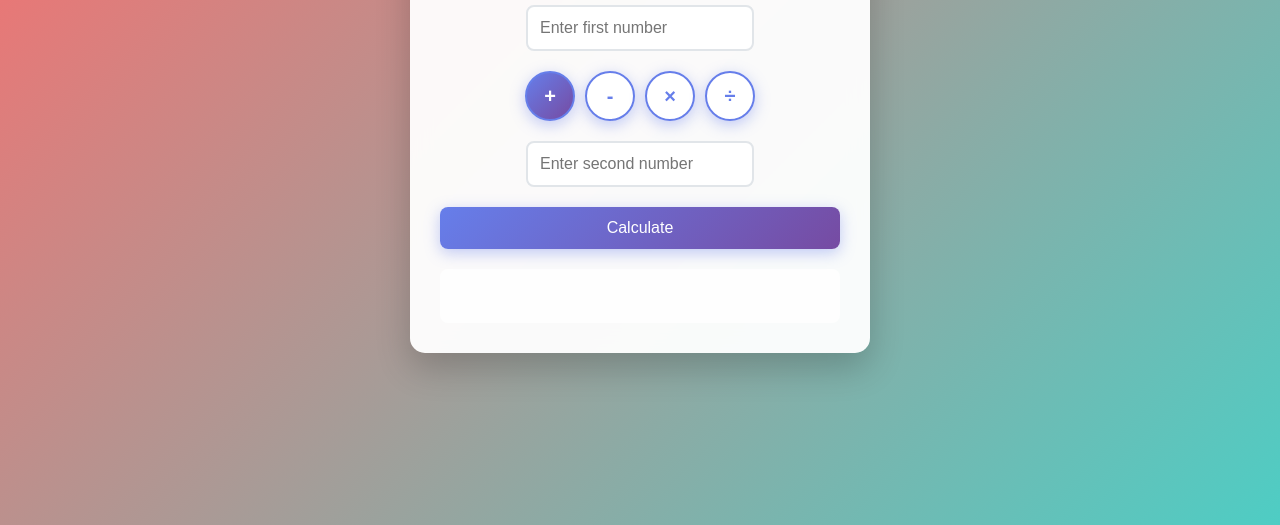
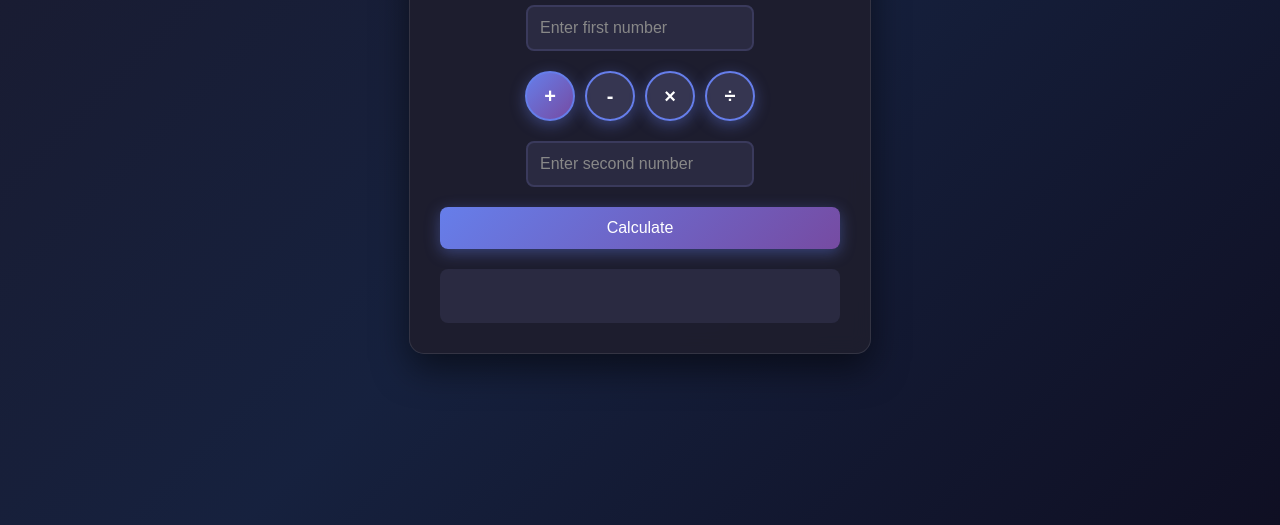
Before and after one commit to thejas1ga22cs177/calculator, a website: page public/index.html in a window 1280 px wide. Shown: the part 275-800 px from the top of the page. Drawn offline with Linux system fonts and the light colour scheme.

Commit message:
Switched to stunning dark theme with deep space gradients

```diff
--- a/public/styles.css
+++ b/public/styles.css
@@ -1,22 +1,24 @@
 body {
   font-family: 'Arial', sans-serif;
-  background: linear-gradient(135deg, #ff6b6b 0%, #4ecdc4 100%);
+  background: linear-gradient(135deg, #1a1a2e 0%, #16213e 50%, #0f0f23 100%);
   display: flex;
   justify-content: center;
   align-items: center;
   height: 100vh;
   margin: 0;
+  color: #ffffff;
 }
 
 .calculator {
-  background: rgba(255, 255, 255, 0.95);
+  background: rgba(30, 30, 46, 0.95);
   padding: 30px;
   border-radius: 15px;
-  box-shadow: 0 15px 35px rgba(0, 0, 0, 0.2);
+  box-shadow: 0 15px 35px rgba(0, 0, 0, 0.5);
   text-align: center;
   max-width: 400px;
   width: 100%;
   backdrop-filter: blur(10px);
+  border: 1px solid rgba(255, 255, 255, 0.1);
   animation: slideIn 0.8s ease-out;
 }
 
@@ -32,7 +34,7 @@ body {
 }
 
 h1 {
-  color: #333;
+  color: #ffffff;
   margin-bottom: 20px;
   background: linear-gradient(135deg, #ff6b6b 0%, #4ecdc4 100%);
   -webkit-background-clip: text;
@@ -63,8 +65,8 @@ h1 {
   width: 50px;
   height: 50px;
   border: 2px solid #667eea;
-  background: rgba(255, 255, 255, 0.9);
-  color: #667eea;
+  background: rgba(60, 60, 90, 0.8);
+  color: #ffffff;
   border-radius: 50%;
   font-size: 20px;
   font-weight: bold;
@@ -79,20 +81,34 @@ h1 {
   background: #667eea;
   color: white;
   transform: scale(1.1);
+  border-color: #667eea;
 }
 
 .operator-btn.selected {
   background: linear-gradient(135deg, #667eea 0%, #764ba2 100%);
   color: white;
   box-shadow: 0 4px 15px rgba(102, 126, 234, 0.4);
+  border-color: #667eea;
 }
 
 input {
   padding: 12px;
-  border: 2px solid #e1e5e9;
+  border: 2px solid #3a3a5c;
   border-radius: 8px;
   font-size: 16px;
+  background: rgba(45, 45, 70, 0.8);
+  color: #ffffff;
   transition: border-color 0.3s ease;
+}
+
+input::placeholder {
+  color: #888;
+}
+
+input:focus {
+  outline: none;
+  border-color: #667eea;
+  box-shadow: 0 0 0 3px rgba(102, 126, 234, 0.2);
 }
 
 input:focus, select:focus {
@@ -131,11 +147,11 @@ button:active {
 #result {
   margin-top: 20px;
   font-size: 24px;
-  color: #333;
+  color: #ffffff;
   min-height: 30px;
   font-weight: bold;
   padding: 10px;
-  background: rgba(255, 255, 255, 0.8);
+  background: rgba(45, 45, 70, 0.8);
   border-radius: 8px;
   border: 2px solid transparent;
   transition: all 0.3s ease;
@@ -144,13 +160,13 @@ button:active {
 .error {
   color: #ff6b6b;
   border-color: #ff6b6b;
-  background: rgba(255, 107, 107, 0.1);
+  background: rgba(255, 107, 107, 0.2);
 }
 
 .success {
   color: #4ecdc4;
   border-color: #4ecdc4;
-  background: rgba(78, 205, 196, 0.1);
+  background: rgba(78, 205, 196, 0.2);
   animation: fadeIn 0.5s ease-in;
 }
 
```
